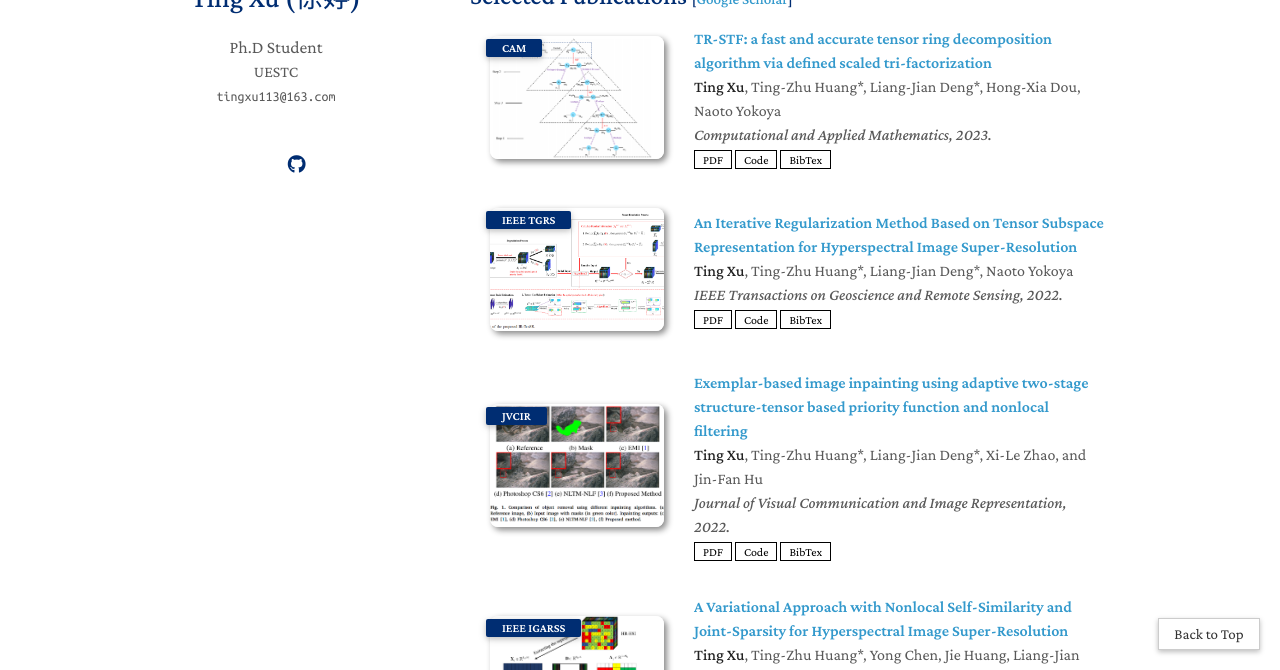
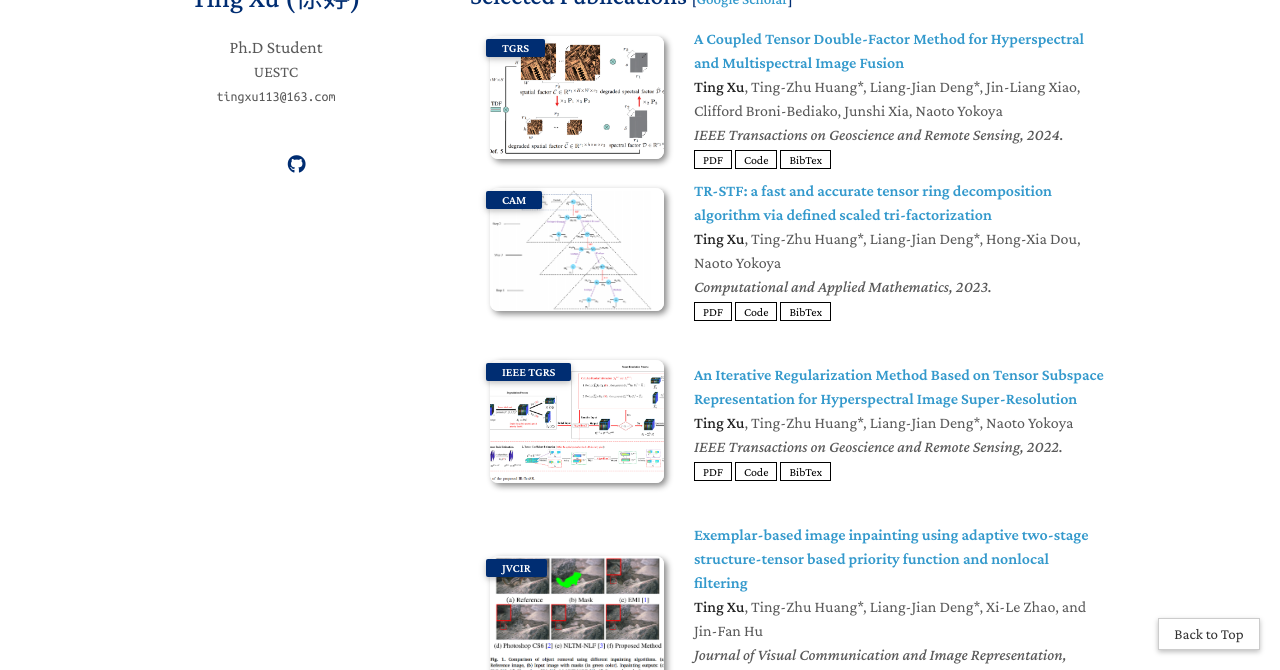
Before and after one commit to tingxu113/tingxu113.github.io, a Jekyll site: the page built from index.md, in a window 1280 px wide and 900 px high, scrolled down 463 px, cut to the strip 230-900 px from the top of the window. Built offline with Jekyll 4.4.1, drawn with Linux system fonts in a browser that asks for light colours; nearby versions of some CDN libraries; a style sheet for code colours, icons or effects is not loaded; our own code applies the rules of GitHub Pages for plain Markdown files.

Commit message:
Update publications.md

```diff
--- a/_includes/publications.md
+++ b/_includes/publications.md
@@ -3,6 +3,29 @@
 
 <div class="publications">
 <ol class="bibliography">
+
+
+<li>
+<div class="pub-row">
+  <div class="col-sm-3 abbr" style="position: relative;padding-right: 15px;padding-left: 15px;">
+    <img src="assets/img/CTDF.png" width="200px" class="teaser img-fluid z-depth-1" style="width=100;height=30%">
+            <abbr class="badge">TGRS</abbr>
+  </div>
+  <div class="col-sm-9" style="position: relative;padding-right: 15px;padding-left: 20px;">
+      <div class="title"><a href="https://ieeexplore.ieee.org/document/10500430">A Coupled Tensor Double-Factor Method for Hyperspectral and Multispectral Image Fusion</a></div>
+      <div class="author"><strong>Ting Xu</strong>, Ting-Zhu Huang*, Liang-Jian Deng*, Jin-Liang Xiao, Clifford Broni-Bediako, Junshi Xia, Naoto Yokoya</div>
+      <div class="periodical"><em>IEEE Transactions on Geoscience and Remote Sensing, 2024.</em>
+      </div>
+    <div class="links">
+      <a href="https://ieeexplore.ieee.org/document/10500430" class="btn btn-sm z-depth-0" role="button" target="_blank" style="font-size:12px;">PDF</a>
+      <a href="https://github.com/tingxu113/CTDF" class="btn btn-sm z-depth-0" role="button" target="_blank" style="font-size:12px;">Code</a>
+      <a href="https://github.com/tingxu113/tingxu113.github.io/blob/main/assets/img/CTDF_bib.txt" class="btn btn-sm z-depth-0" role="button" target="_blank" style="font-size:12px;">BibTex</a>
+    </div>
+  </div>
+</div>
+</li>
+
+
 
 
 <li>
```
